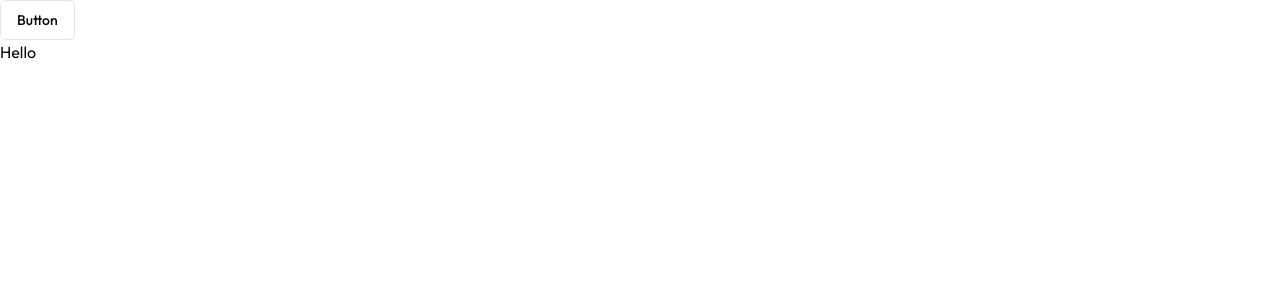
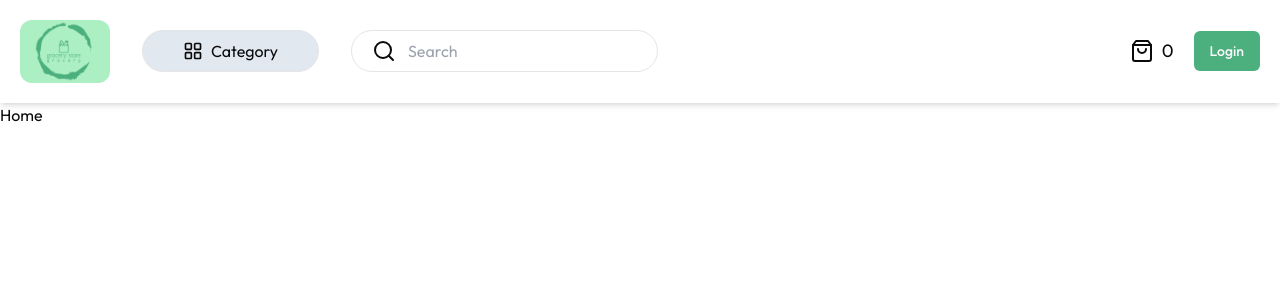
Before and after one commit to rezis-work/grocery-store, a Next.js app: page / in a window 1280 px wide. Shown: the top 300 px of the page. Built offline with nearby package versions, Linux system fonts and the light colour scheme.

Commit message:
implement header

```diff
--- a/app/_components/Header.jsx
+++ b/app/_components/Header.jsx
@@ -1,5 +1,56 @@
+import { Button } from "@/components/ui/button";
+import { LayoutGrid, Search, ShoppingBag } from "lucide-react";
+import Image from "next/image";
+import {
+  DropdownMenu,
+  DropdownMenuContent,
+  DropdownMenuItem,
+  DropdownMenuLabel,
+  DropdownMenuSeparator,
+  DropdownMenuTrigger,
+} from "@/components/ui/dropdown-menu";
+
 const Header = () => {
-  return <div>Header</div>;
+  return (
+    <div className=" p-5 shadow-md flex justify-between">
+      <div className=" flex items-center gap-8">
+        <Image
+          src="/logo.png"
+          alt="logo"
+          width={90}
+          height={90}
+          className="rounded-xl"
+        />
+        <div>
+          <DropdownMenu>
+            <DropdownMenuTrigger asChild>
+              <h2 className=" hidden md:flex gap-2 items-center border rounded-full px-10 py-2 bg-slate-200 cursor-pointer">
+                <LayoutGrid className=" h-5 w-5" /> Category
+              </h2>
+            </DropdownMenuTrigger>
+            <DropdownMenuContent>
+              <DropdownMenuLabel>Browse category</DropdownMenuLabel>
+              <DropdownMenuSeparator />
+              <DropdownMenuItem>Profile</DropdownMenuItem>
+              <DropdownMenuItem>Billing</DropdownMenuItem>
+              <DropdownMenuItem>Team</DropdownMenuItem>
+              <DropdownMenuItem>Subscription</DropdownMenuItem>
+            </DropdownMenuContent>
+          </DropdownMenu>
+        </div>
+        <div className=" md:flex gap-3 items-center border rounded-full p-2 px-5 hidden">
+          <Search />
+          <input type="text" placeholder="Search" className=" outline-none" />
+        </div>
+      </div>
+      <div className=" flex gap-5 items-center">
+        <h2 className=" flex gap-2 items-center text-lg">
+          <ShoppingBag /> 0
+        </h2>
+        <Button>Login</Button>
+      </div>
+    </div>
+  );
 };
 
 export default Header;
--- a/app/layout.js
+++ b/app/layout.js
@@ -1,5 +1,6 @@
 import { Outfit } from "next/font/google";
 import "./globals.css";
+import Header from "./_components/Header";
 
 const outfit = Outfit({ subsets: ["latin"] });
 
@@ -11,7 +12,10 @@
 export default function RootLayout({ children }) {
   return (
     <html lang="en">
-      <body className={outfit.className}>{children}</body>
+      <body className={outfit.className}>
+        <Header />
+        {children}
+      </body>
     </html>
   );
 }
--- a/app/page.js
+++ b/app/page.js
@@ -1,10 +1,5 @@
 import { Button } from "@/components/ui/button";
 
 export default function Home() {
-  return (
-    <div>
-      <Button variant="outline">Button</Button>
-      <h2>Hello</h2>
-    </div>
-  );
+  return <div>Home</div>;
 }
--- a/components/ui/button.jsx
+++ b/components/ui/button.jsx
@@ -1,15 +1,15 @@
-import * as React from "react"
-import { Slot } from "@radix-ui/react-slot"
+import * as React from "react";
+import { Slot } from "@radix-ui/react-slot";
 import { cva } from "class-variance-authority";
 
-import { cn } from "@/lib/utils"
+import { cn } from "@/lib/utils";
 
 const buttonVariants = cva(
   "inline-flex items-center justify-center whitespace-nowrap rounded-md text-sm font-medium ring-offset-background transition-colors focus-visible:outline-none focus-visible:ring-2 focus-visible:ring-ring focus-visible:ring-offset-2 disabled:pointer-events-none disabled:opacity-50",
   {
     variants: {
       variant: {
-        default: "bg-primary text-primary-foreground hover:bg-primary/90",
+        default: "bg-button text-primary-foreground hover:bg-primary/90",
         destructive:
           "bg-destructive text-destructive-foreground hover:bg-destructive/90",
         outline:
@@ -31,17 +31,20 @@
       size: "default",
     },
   }
-)
+);
 
-const Button = React.forwardRef(({ className, variant, size, asChild = false, ...props }, ref) => {
-  const Comp = asChild ? Slot : "button"
-  return (
-    (<Comp
-      className={cn(buttonVariants({ variant, size, className }))}
-      ref={ref}
-      {...props} />)
-  );
-})
-Button.displayName = "Button"
+const Button = React.forwardRef(
+  ({ className, variant, size, asChild = false, ...props }, ref) => {
+    const Comp = asChild ? Slot : "button";
+    return (
+      <Comp
+        className={cn(buttonVariants({ variant, size, className }))}
+        ref={ref}
+        {...props}
+      />
+    );
+  }
+);
+Button.displayName = "Button";
 
-export { Button, buttonVariants }
+export { Button, buttonVariants };
--- /dev/null
+++ b/components/ui/dropdown-menu.jsx
@@ -0,0 +1,157 @@
+"use client"
+
+import * as React from "react"
+import * as DropdownMenuPrimitive from "@radix-ui/react-dropdown-menu"
+import { Check, ChevronRight, Circle } from "lucide-react"
+
+import { cn } from "@/lib/utils"
+
+const DropdownMenu = DropdownMenuPrimitive.Root
+
+const DropdownMenuTrigger = DropdownMenuPrimitive.Trigger
+
+const DropdownMenuGroup = DropdownMenuPrimitive.Group
+
+const DropdownMenuPortal = DropdownMenuPrimitive.Portal
+
+const DropdownMenuSub = DropdownMenuPrimitive.Sub
+
+const DropdownMenuRadioGroup = DropdownMenuPrimitive.RadioGroup
+
+const DropdownMenuSubTrigger = React.forwardRef(({ className, inset, children, ...props }, ref) => (
+  <DropdownMenuPrimitive.SubTrigger
+    ref={ref}
+    className={cn(
+      "flex cursor-default select-none items-center rounded-sm px-2 py-1.5 text-sm outline-none focus:bg-accent data-[state=open]:bg-accent",
+      inset && "pl-8",
+      className
+    )}
+    {...props}>
+    {children}
+    <ChevronRight className="ml-auto h-4 w-4" />
+  </DropdownMenuPrimitive.SubTrigger>
+))
+DropdownMenuSubTrigger.displayName =
+  DropdownMenuPrimitive.SubTrigger.displayName
+
+const DropdownMenuSubContent = React.forwardRef(({ className, ...props }, ref) => (
+  <DropdownMenuPrimitive.SubContent
+    ref={ref}
+    className={cn(
+      "z-50 min-w-[8rem] overflow-hidden rounded-md border bg-popover p-1 text-popover-foreground shadow-lg data-[state=open]:animate-in data-[state=closed]:animate-out data-[state=closed]:fade-out-0 data-[state=open]:fade-in-0 data-[state=closed]:zoom-out-95 data-[state=open]:zoom-in-95 data-[side=bottom]:slide-in-from-top-2 data-[side=left]:slide-in-from-right-2 data-[side=right]:slide-in-from-left-2 data-[side=top]:slide-in-from-bottom-2",
+      className
+    )}
+    {...props} />
+))
+DropdownMenuSubContent.displayName =
+  DropdownMenuPrimitive.SubContent.displayName
+
+const DropdownMenuContent = React.forwardRef(({ className, sideOffset = 4, ...props }, ref) => (
+  <DropdownMenuPrimitive.Portal>
+    <DropdownMenuPrimitive.Content
+      ref={ref}
+      sideOffset={sideOffset}
+      className={cn(
+        "z-50 min-w-[8rem] overflow-hidden rounded-md border bg-popover p-1 text-popover-foreground shadow-md data-[state=open]:animate-in data-[state=closed]:animate-out data-[state=closed]:fade-out-0 data-[state=open]:fade-in-0 data-[state=closed]:zoom-out-95 data-[state=open]:zoom-in-95 data-[side=bottom]:slide-in-from-top-2 data-[side=left]:slide-in-from-right-2 data-[side=right]:slide-in-from-left-2 data-[side=top]:slide-in-from-bottom-2",
+        className
+      )}
+      {...props} />
+  </DropdownMenuPrimitive.Portal>
+))
+DropdownMenuContent.displayName = DropdownMenuPrimitive.Content.displayName
+
+const DropdownMenuItem = React.forwardRef(({ className, inset, ...props }, ref) => (
+  <DropdownMenuPrimitive.Item
+    ref={ref}
+    className={cn(
+      "relative flex cursor-default select-none items-center rounded-sm px-2 py-1.5 text-sm outline-none transition-colors focus:bg-accent focus:text-accent-foreground data-[disabled]:pointer-events-none data-[disabled]:opacity-50",
+      inset && "pl-8",
+      className
+    )}
+    {...props} />
+))
+DropdownMenuItem.displayName = DropdownMenuPrimitive.Item.displayName
+
+const DropdownMenuCheckboxItem = React.forwardRef(({ className, children, checked, ...props }, ref) => (
+  <DropdownMenuPrimitive.CheckboxItem
+    ref={ref}
+    className={cn(
+      "relative flex cursor-default select-none items-center rounded-sm py-1.5 pl-8 pr-2 text-sm outline-none transition-colors focus:bg-accent focus:text-accent-foreground data-[disabled]:pointer-events-none data-[disabled]:opacity-50",
+      className
+    )}
+    checked={checked}
+    {...props}>
+    <span className="absolute left-2 flex h-3.5 w-3.5 items-center justify-center">
+      <DropdownMenuPrimitive.ItemIndicator>
+        <Check className="h-4 w-4" />
+      </DropdownMenuPrimitive.ItemIndicator>
+    </span>
+    {children}
+  </DropdownMenuPrimitive.CheckboxItem>
+))
+DropdownMenuCheckboxItem.displayName =
+  DropdownMenuPrimitive.CheckboxItem.displayName
+
+const DropdownMenuRadioItem = React.forwardRef(({ className, children, ...props }, ref) => (
+  <DropdownMenuPrimitive.RadioItem
+    ref={ref}
+    className={cn(
+      "relative flex cursor-default select-none items-center rounded-sm py-1.5 pl-8 pr-2 text-sm outline-none transition-colors focus:bg-accent focus:text-accent-foreground data-[disabled]:pointer-events-none data-[disabled]:opacity-50",
+      className
+    )}
+    {...props}>
+    <span className="absolute left-2 flex h-3.5 w-3.5 items-center justify-center">
+      <DropdownMenuPrimitive.ItemIndicator>
+        <Circle className="h-2 w-2 fill-current" />
+      </DropdownMenuPrimitive.ItemIndicator>
+    </span>
+    {children}
+  </DropdownMenuPrimitive.RadioItem>
+))
+DropdownMenuRadioItem.displayName = DropdownMenuPrimitive.RadioItem.displayName
+
+const DropdownMenuLabel = React.forwardRef(({ className, inset, ...props }, ref) => (
+  <DropdownMenuPrimitive.Label
+    ref={ref}
+    className={cn("px-2 py-1.5 text-sm font-semibold", inset && "pl-8", className)}
+    {...props} />
+))
+DropdownMenuLabel.displayName = DropdownMenuPrimitive.Label.displayName
+
+const DropdownMenuSeparator = React.forwardRef(({ className, ...props }, ref) => (
+  <DropdownMenuPrimitive.Separator
+    ref={ref}
+    className={cn("-mx-1 my-1 h-px bg-muted", className)}
+    {...props} />
+))
+DropdownMenuSeparator.displayName = DropdownMenuPrimitive.Separator.displayName
+
+const DropdownMenuShortcut = ({
+  className,
+  ...props
+}) => {
+  return (
+    (<span
+      className={cn("ml-auto text-xs tracking-widest opacity-60", className)}
+      {...props} />)
+  );
+}
+DropdownMenuShortcut.displayName = "DropdownMenuShortcut"
+
+export {
+  DropdownMenu,
+  DropdownMenuTrigger,
+  DropdownMenuContent,
+  DropdownMenuItem,
+  DropdownMenuCheckboxItem,
+  DropdownMenuRadioItem,
+  DropdownMenuLabel,
+  DropdownMenuSeparator,
+  DropdownMenuShortcut,
+  DropdownMenuGroup,
+  DropdownMenuPortal,
+  DropdownMenuSub,
+  DropdownMenuSubContent,
+  DropdownMenuSubTrigger,
+  DropdownMenuRadioGroup,
+}
--- a/package.json
+++ b/package.json
@@ -9,6 +9,7 @@
     "lint": "next lint"
   },
   "dependencies": {
+    "@radix-ui/react-dropdown-menu": "^2.1.1",
     "@radix-ui/react-slot": "^1.1.0",
     "class-variance-authority": "^0.7.0",
     "clsx": "^2.1.1",
--- a/tailwind.config.js
+++ b/tailwind.config.js
@@ -2,10 +2,10 @@
 module.exports = {
   darkMode: ["class"],
   content: [
-    './pages/**/*.{js,jsx}',
-    './components/**/*.{js,jsx}',
-    './app/**/*.{js,jsx}',
-    './src/**/*.{js,jsx}',
+    "./pages/**/*.{js,jsx}",
+    "./components/**/*.{js,jsx}",
+    "./app/**/*.{js,jsx}",
+    "./src/**/*.{js,jsx}",
   ],
   prefix: "",
   theme: {
@@ -51,6 +51,10 @@
           DEFAULT: "hsl(var(--card))",
           foreground: "hsl(var(--card-foreground))",
         },
+        button: {
+          DEFAULT: "#4bb07e",
+          foreground: "#abefc2",
+        },
       },
       borderRadius: {
         lg: "var(--radius)",
@@ -74,4 +78,4 @@
     },
   },
   plugins: [require("tailwindcss-animate")],
-}
+};
```
Also changed, not shown: public/logo.png (added), 1 other file (tests, documents, lock files or other folders).
